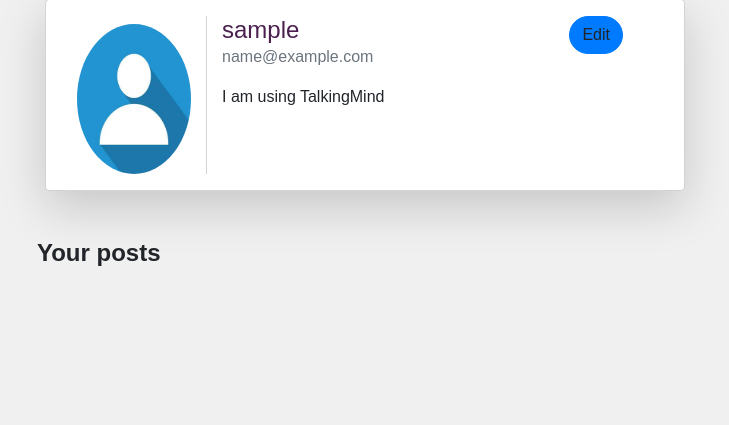
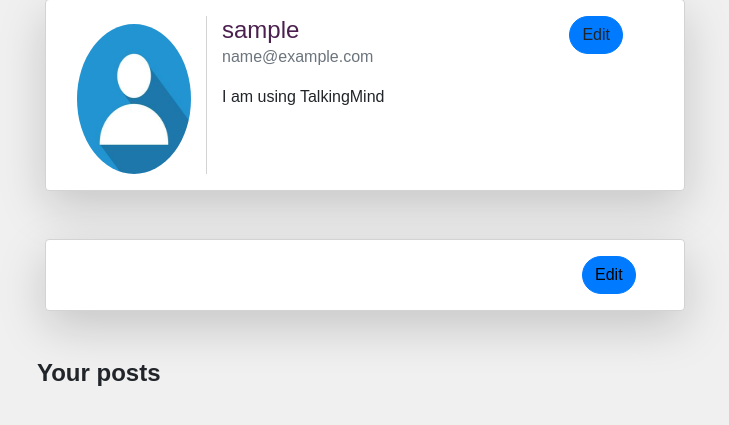
Before and after one commit to myvirusking/TalkingMind, a Django app: page /profile/ in a window 1280 px wide. Shown: the part 105-530 px from the top of the page, without its empty margins (275-1004 px from the left). Run offline with Django 3.2, Linux system fonts and the light colour scheme; the visitor is signed in with stand-in values (Sample User, id 1); data comes from the database, SQL or seed files in the repository; data that the repository does not hold is empty; some libraries are stand-ins or nearby versions.

Commit message:
Implemented view and edit article category in profile section

```diff
--- a/Blogging/urls.py
+++ b/Blogging/urls.py
@@ -21,14 +21,23 @@ from django.conf import settings
 from django.conf.urls.static import static
 from users import views as user_views
 from blog.views import PostDeleteView
+from django.shortcuts import redirect
 
+class CustomLoginView(auth_views.LoginView):
+    template_name='users/login.html'
+    authentication_form=CustomAuthForm
+
+    def get(self, request, *args, **kwargs):
+        if request.user.is_authenticated:
+            return redirect("login-home")
+        return self.render_to_response(self.get_context_data())
 
 urlpatterns = [
     path('admin/', admin.site.urls),
     path('blog/', include('blog.urls')),
     path('user/', include('users.urls')),
     path('profile/',user_views.profile, name='profile'),
-    path('login/', auth_views.LoginView.as_view(template_name='users/login.html', authentication_form=CustomAuthForm), name='login'),
+    path('login/', CustomLoginView.as_view(),name='login'),
     path('logout/', auth_views.LogoutView.as_view(template_name='users/login.html', next_page='/login/'), name='logout')
 ]
 if settings.DEBUG:
--- a/users/templates/users/userprofile.html
+++ b/users/templates/users/userprofile.html
@@ -1,15 +1,12 @@
-{% extends 'blog/base.html' %}
+{% extends 'blog/base.html' %} {% block content %}
 
-
-{% block content %}
-
-    <div class = "container col-lg-6 col-md-10 offset-md-1 offset-lg-3 mt-5 shadow-lg p-3 mb-5 bg-white rounded" id = "profile" style="background-color: white;" >
+<div class="container col-lg-6 col-md-10 offset-md-1 offset-lg-3 mt-5 shadow-lg p-3 mb-5 bg-white rounded" id="profile" style="background-color: white;">
 
     <div class="row container">
 
-            <img class="rounded-circle account-img col-3 mt-2" height="150px"  src="{{user.profile.image.url}}">
+        <img class="rounded-circle account-img col-3 mt-2" height="150px" src="{{user.profile.image.url}}">
         <div class="col-9 profile-content ">
-                <h4 class="account-heading" style="color:#4b204f;display: inline" >{{user.username}}</h4>
+            <h4 class="account-heading" style="color:#4b204f;display: inline">{{user.username}}</h4>
             <a id="button" class="button btn btn-primary" onclick="showModal()" style="display: inline;float: right; border-radius: 30px;">Edit</a>
             <p class="text-secondary">{{user.email}}</p>
             <p class="content">{{user.profile.about}}</p>
@@ -19,37 +16,53 @@
 
 </div>
 
-    <div class="container col-8 offset-2">
+<div class="container col-lg-6 col-md-10 offset-md-1 offset-lg-3 mt-5 shadow-lg p-3 mb-5 bg-white rounded" id="profile" style="background-color: white;">
+    <div class="col-md-12">
+        <div class="row">
+            <div class="col-md-10">
+                <div class="row">
+                    {% for category in article_category %}
+                    <div class="card" style="margin: 5px;">
+                        <div class="card-header" style="padding: 7px;">{{category}}</div>
+                    </div>
+                    {% endfor %}
+                </div>
+            </div>
+            <div class="col-md-2">
+                <a id="button" href="{% url 'fav_article_category' %}" class="button btn btn-primary" style="color:black;display: inline;float: left; border-radius: 30px;">Edit</a>
+            </div>
+        </div>
+    </div>
+</div>
 
-        <div class="container col-10 offset-1 mt-2">
-            <h4 class="mt-4"><strong>Your posts</strong></h4>
+<div class=" container col-8 offset-2 ">
+
+    <div class="container col-10 offset-1 mt-2 ">
+        <h4 class="mt-4 "><strong>Your posts</strong></h4>
         {% for post in posts %}
-                    <div id="post" class="post shadow p-3 mb-1 bg-white rounded" style="background-color: white;">
+        <div id="post " class="post shadow p-3 mb-1 bg-white rounded " style="background-color: white; ">
             <div class="article-metadata ">
-                            <a class="mr-2" href="#">{{ post.author }}</a>
-                            <small class="text-muted">{{ post.date_posted }}</small>
+                <a class="mr-2 " href="# ">{{ post.author }}</a>
+                <small class="text-muted ">{{ post.date_posted }}</small>
             </div>
-                        <h3><a class="article-title" href="{% url 'post-update' post.id %}">{{ post.title }}</a></h3>
-                        <p class="article-content">{{ post.content }}</p>
+            <h3><a class="article-title " href="{% url 'post-update' post.id %} ">{{ post.title }}</a></h3>
+            <p class="article-content ">{{ post.content }}</p>
         </div>
         {% endfor %}
     </div>
 
 </div>
 
+
 <div class="bg-modal ">
-        <div class="modal-contents col-4 offset-4 mt-5">
+    <div class="modal-contents col-4 offset-4 mt-5 ">
 
-            <div class="close " onclick="closeModal()">+</div>
+        <div class="close " onclick="closeModal() ">+</div>
 
-            <form enctype="multipart/form-data" method="post">
-                {% csrf_token %}
-                {{user_form.username}}
-                {{user_form.email}}
-                {{profile_form.about}}
-                {{profile_form.image}}
+        <form enctype="multipart/form-data " method="post ">
+            {% csrf_token %} {{user_form.username}} {{user_form.email}} {{profile_form.about}} {{profile_form.image}}
 
-                <button type="submit" class="btn btn-block" style="background-color:#4b204f;color:white;">Update</button>
+            <button type="submit " class="btn btn-block " style="background-color:#4b204f;color:white; ">Update</button>
 
         </form>
 
@@ -58,14 +71,12 @@
 
 
 <div class="update-post-modal ">
-            <div class="modal-contents col-4 offset-4 mt-5">
+    <div class="modal-contents col-4 offset-4 mt-5 ">
 
-                <div class="close " onclick="closeUpdatePostForm()">+</div>
-                    <form method="post">
-                        {% csrf_token %}
-                        {{post_update_form.title}}
-                        {{post_update_form.content}}
-                        <button type="submit" class="btn btn-block mt-2" style="background-color:#4b204f;color:white;">Post</button>
+        <div class="close " onclick="closeUpdatePostForm() ">+</div>
+        <form method="post ">
+            {% csrf_token %} {{post_update_form.title}} {{post_update_form.content}}
+            <button type="submit " class="btn btn-block mt-2 " style="background-color:#4b204f;color:white; ">Post</button>
         </form>
     </div>
 </div>
--- a/users/views.py
+++ b/users/views.py
@@ -11,6 +11,7 @@ from django.views.generic import  CreateView,View,TemplateView
 from .models import *
 from django.urls import reverse_lazy
 from django.contrib.auth import authenticate,login
+from django.contrib.auth.mixins import LoginRequiredMixin
 
 
 def user_register(request):
@@ -69,13 +70,14 @@ def profile(request):
         profile_form = ProfileUpdateForm(instance = request.user.profile)
 
     post = Post.objects.filter(author_id=request.user)
+    article_category = [name for id,name in Profile.objects.get(user=request.user).article_category.values_list()]
     context = {
         'user_form':user_form,
         'profile_form':profile_form,
+        'article_category':article_category,
         'posts':post
     }
 
-    print(post)
     return render(request, 'users/userprofile.html',context)
 
 
@@ -90,12 +92,13 @@ class HomeView(ListView):
 
 
 
-class SelectFavouriteArticleCategoryView(View):
+class SelectFavouriteArticleCategoryView(LoginRequiredMixin,View):
     template_name = "users/select_fav_article_category.html"
     context = {}
 
     def get(self,*args, **kwargs):
         self.context["category_list"] = [(category.id,category.name) for category in ArticleCategory.objects.all()]
+        self.context["category_selected_id_list"] = [id for id,name in Profile.objects.get(user=self.request.user).article_category.values_list()]
         return render(self.request,self.template_name,self.context)
 
     def post(self,*args, **kwargs):
@@ -107,4 +110,4 @@ class SelectFavouriteArticleCategoryView(View):
         profile_obj = Profile.objects.get(user=user)
         profile_obj.article_category.set(slected_article_obj_list)
         profile_obj.save()
-        return redirect("profile")
+        return redirect("login-home")
```
Also changed, not shown: users/templates/users/select_fav_article_category.html (+17 -2 lines). Lines whose indentation alone changed are shown as unchanged.
